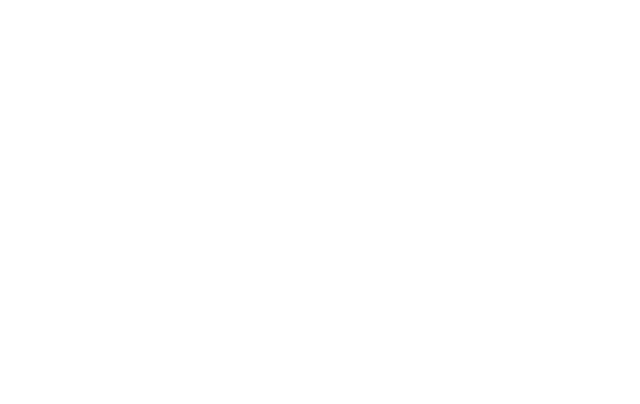
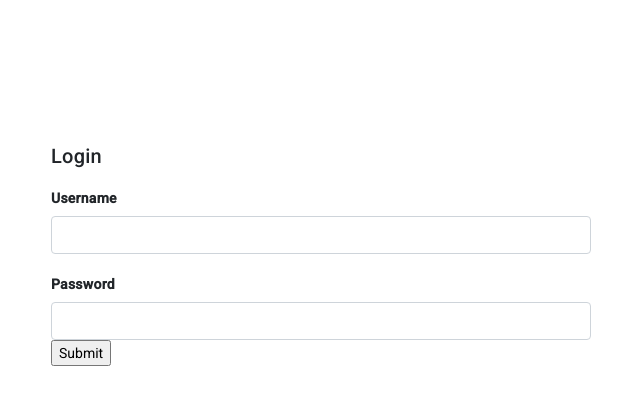
Before and after one commit to Sashgnarg/Study-Buddy, an Angular app in the folder StudyBuddyApp/: page /login in a window 1280 px wide. Before the commit this address led to /. Shown: the top 404 px of the page, without its empty margins (319-959 px from the left). Built offline with nearby package versions, Linux system fonts and the light colour scheme.

Commit message:
login page - no functionality yet

```diff
--- a/StudyBuddyApp/src/app/app-routing.module.ts
+++ b/StudyBuddyApp/src/app/app-routing.module.ts
@@ -1,11 +1,13 @@
 import { NgModule } from '@angular/core';
 import { RouterModule, Routes } from '@angular/router';
 import { AdminMainComponent } from './admin-main/admin-main.component';
+import { LoginComponent } from './login/login.component';
 import { NewUserComponent } from './new-user/new-user.component';
 
 const routes: Routes = [
   { path: '', component: NewUserComponent },
-  { path: 'admin', component: AdminMainComponent }
+  { path: 'admin', component: AdminMainComponent },
+  { path: 'login', component:LoginComponent}
 ];
 
 @NgModule({
--- a/StudyBuddyApp/src/app/app.module.ts
+++ b/StudyBuddyApp/src/app/app.module.ts
@@ -25,6 +25,7 @@
 import { MatCheckboxModule } from '@angular/material/checkbox';
 import { MatSelectModule } from '@angular/material/select';
 import { FacultyNamePipe } from './faculty-name.pipe';
+import { LoginComponent } from './login/login.component';
 
 
 @NgModule({
@@ -39,6 +40,7 @@
     AdminEditFacultyComponent,
     AdminDeleteFacultyComponent,
     FacultyNamePipe,
+    LoginComponent,
   ],
   imports: [
     BrowserModule,
--- /dev/null
+++ b/StudyBuddyApp/src/app/login/login.component.css
@@ -0,0 +1,3 @@
+label{
+    font-weight: bold;
+}
--- /dev/null
+++ b/StudyBuddyApp/src/app/login/login.component.html
@@ -0,0 +1,19 @@
+
+
+<br><br><br><br><br><br><br>
+    <div class="container">
+        <div class="row justify-content-center">
+          <div class="col-md-6">
+            <h2>Login</h2>
+            <form class="form-group" action="http://localhost:8080/login" method="post" >
+                <label for="username">Username</label>
+                <input class="form-control" type="text">
+            <br>
+                <label for="password">Password</label>
+                <input class="form-control" type="password">
+
+                <input type="submit">
+            </form>
+          </div>
+        </div>
+      </div>
```
Also changed, not shown: StudyBuddyApp/src/app/login/login.component.ts (added, +10 -0 lines), 1 other file (tests, documents, lock files or other folders).
